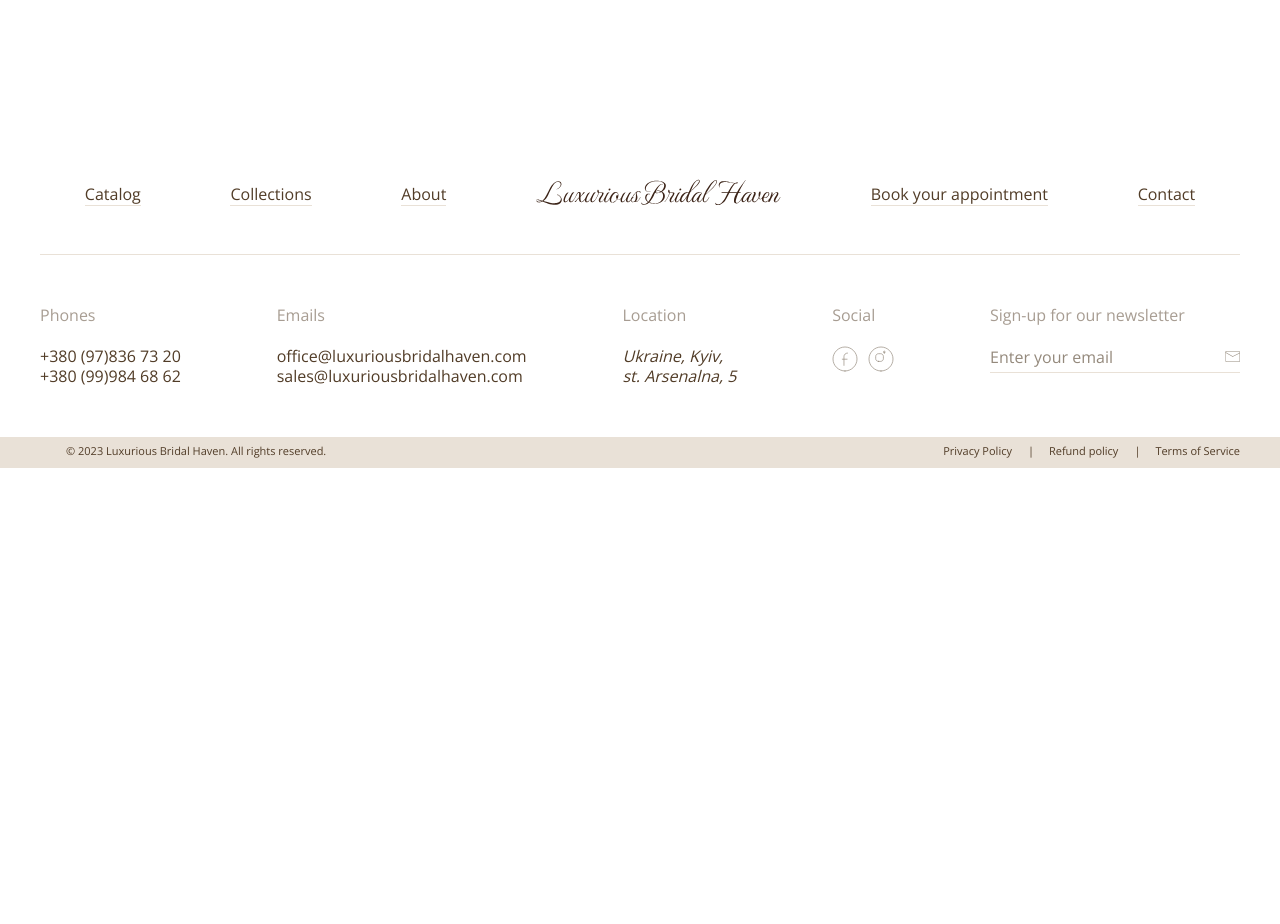
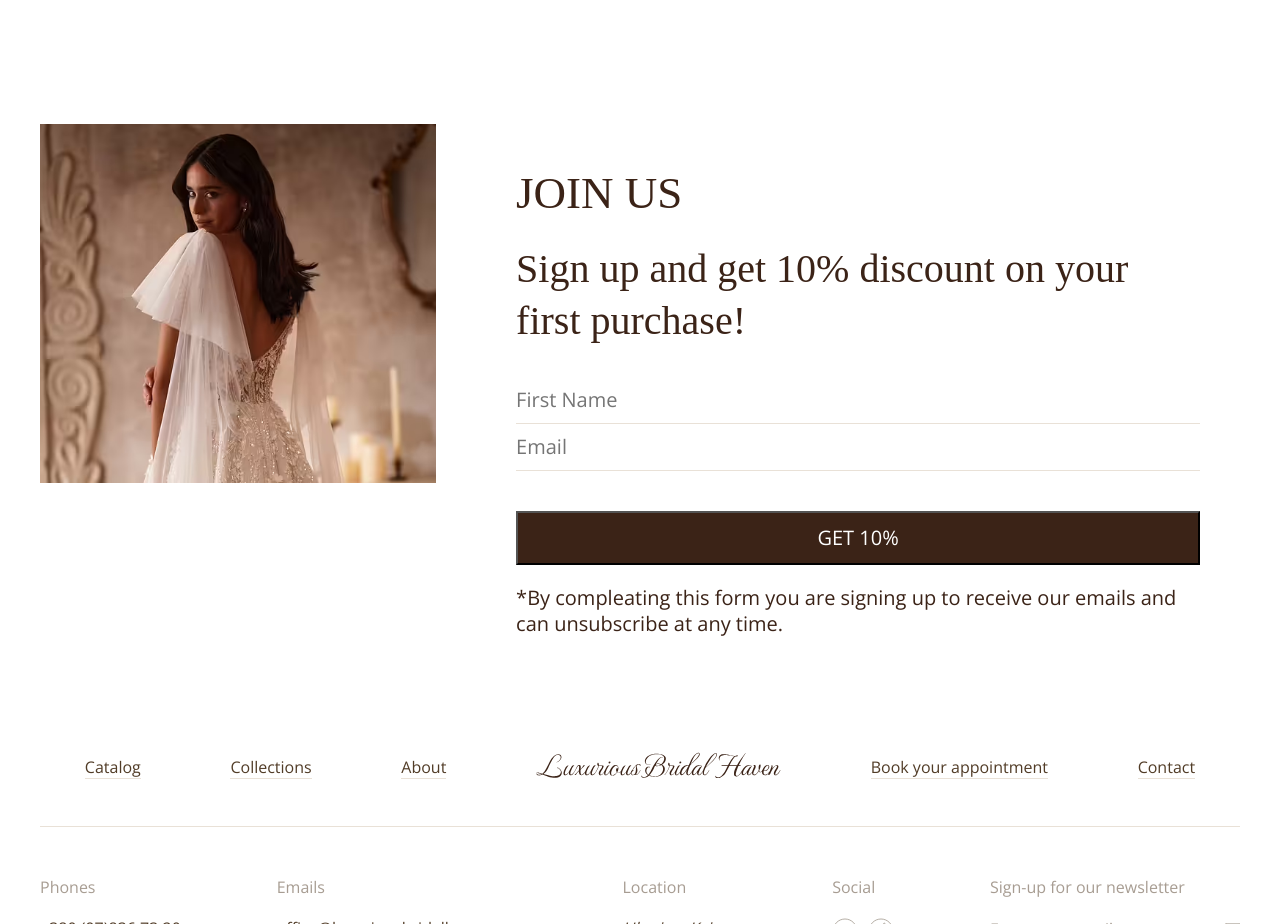
Before and after one commit to Andyone89/shop, a website: page app/pages/index.html in a window 1280 px wide. Shown: the part 1620-2544 px from the top of the page. Before the commit the page ends 2088 px from the top, so only its background shows below. Drawn offline with nearby package versions, Linux system fonts and the light colour scheme; files that its build step writes are made by us from their sources; files whose address does not match are found by name.

Commit message:
added section join-us

```diff
--- /dev/null
+++ b/app/components/join-us.html
@@ -0,0 +1,26 @@
+<section class="join-us">
+    <div class="container">
+        <div class="join-us__inner">
+            <picture class="join-us__img">
+                <source srcset="images/join-img.avif" type="image/avif">
+                <source srcset="images/join-img.webp" type="image/webp">
+                <img src="images/join-img.jpg" alt="Join Us" class="join-us__image">
+            </picture>
+            <div class="join-us__box">
+                <h2 class="join-us__title">
+                    Join us
+                </h2>
+                <p class="join-us__text">
+                    Sign up and get 10% discount on your first purchase!
+                </p>
+                <form action="" class="join-us__form">
+                    <input class="join-us__input" type="text" placeholder="First Name">
+                    <input class="join-us__input" type="text" placeholder="Email">
+                    <button class="join-us__btn" type="submit">GET 10%</button>
+                    <p class="join-us__form-caption">*By compleating this form you are signing up to receive our emails
+                        and can unsubscribe at any time.</p>
+                </form>
+            </div>
+        </div>
+    </div>
+</section>
--- a/app/scss/style.scss
+++ b/app/scss/style.scss
@@ -259,3 +259,48 @@ body {
         color: vars.$color-text-muted;
     }
 }
+
+.join-us{
+    &__inner{
+        display: flex;
+        gap: 40px;
+    }
+
+    &__img{
+        max-width: 540px;
+    }
+    &__box{
+        padding: 40px 40px 40px;
+    }
+    &__title{
+        text-transform: uppercase;
+        @extend %lora-400;
+        margin-bottom: 20px;
+        font-size: 45px;
+    }
+    &__text{
+        @extend %lora-400;
+        font-size: 40px;
+        margin-bottom: 30px;
+    }
+    &__input{
+        width: 100%;
+        display: block;
+        border: none;
+        border-bottom: 1px solid vars.$bg-primary;
+        padding: 10px 0;
+    }
+    &__btn{
+        display: block;
+        width: 100%;
+        margin-top: 40px;
+        margin-bottom: 20px;
+        background-color: vars.$color-accent;
+        text-transform: uppercase;
+        color: #fff;
+        padding: 12px;
+    }
+    &__caption{
+        font-size: 11px;
+    }
+}
```
Also changed, not shown: app/pages/index.html (+1 -0 lines), app/images/join-img.avif (added), app/images/join-img.jpg (added), app/images/join-img.webp (added), app/images/src/join-img.jpg (added).
